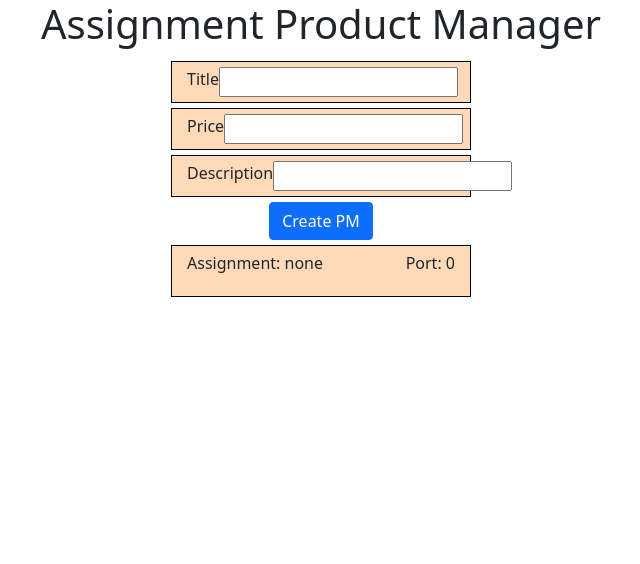
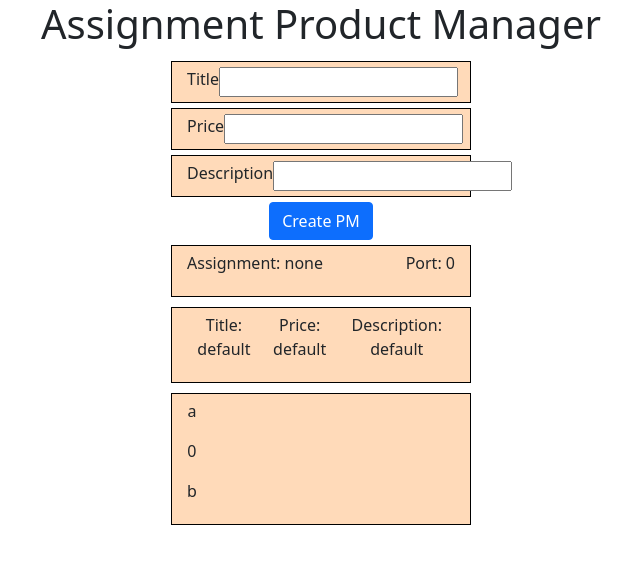
Before and after one commit to niembro64/assignment_product_manager_01, a React (Create React App) app in the folder client/: page / in a window 1280 px wide. Shown: the top 564 px of the page, without its empty margins (319-959 px from the left). Built offline with nearby package versions, Linux system fonts and the light colour scheme; no server answers.

Commit message:
pulling multiple from db to react

```diff
--- a/client/src/App.jsx
+++ b/client/src/App.jsx
@@ -5,11 +5,15 @@ import React, { useEffect, useState, createElement } from "react";
 import { useParams } from "react-router-dom/cjs/react-router-dom.min";
 
 function App() {
-  const [form, setForm] = useState({title: "default", price: "default", description: "default"})
-  const [title, setTitle] = useState("");
-  const [price, setPrice] = useState("");
-  const [description, setDescription] = useState("");
   const [dbtest, setDbtest] = useState({ assignment: "none", port: 0 });
+  const [form, setForm] = useState({
+    title: "default",
+    price: "default",
+    description: "default",
+  });
+  const [fromDb, setFromDb] = useState([
+    { title: "a", price: 0, description: "b" },
+  ]);
 
   useEffect(() => {
     p("useEffect Running");
@@ -27,7 +31,8 @@ function App() {
     axios
       .get("http://localhost:9000/api/pm/")
       .then((res) => {
-        console.log(res);
+        // console.log(res.data);
+        setFromDb(res.data);
       })
       .catch((err) => console.log(err));
   }, []);
@@ -48,6 +53,17 @@ function App() {
     p(event.target.value);
   };
 
+  const onChangeHandler = (event) => {
+    event.preventDefault();
+
+    p(event.target.value);
+    const newState = {
+      ...form,
+      [event.target.name]: event.target.value,
+    };
+    setForm(newState);
+  };
+
   return (
     <div className="App">
       <h1>Assignment Product Manager</h1>
@@ -55,15 +71,15 @@ function App() {
       <form onSubmit={onSubmitHandler}>
         <div className="box">
           <label htmlFor="title">Title</label>
-          <input type="text" name="title" />
+          <input type="text" name="title" onChange={onChangeHandler} />
         </div>
         <div className="box">
-          <label htmlFor="title">Price</label>
-          <input type="text" name="title" />
+          <label htmlFor="price">Price</label>
+          <input type="text" name="price" onChange={onChangeHandler} />
         </div>
         <div className="box">
-          <label htmlFor="title">Description</label>
-          <input type="text" name="title" />
+          <label htmlFor="description">Description</label>
+          <input type="text" name="description" onChange={onChangeHandler} />
         </div>
         <button className="btn btn-primary mx-4" onClick={onClickHandler}>
           Create PM
@@ -73,6 +89,29 @@ function App() {
         <p>Assignment: {dbtest.assignment}</p>
         <p>Port: {dbtest.port}</p>
       </div>
+      <div className="box">
+        <p>Title: {form.title}</p>
+        <p>Price: {form.price}</p>
+        <p>Description: {form.description}</p>
+      </div>
+      <div className="box">
+        {fromDb.map((item, i) => {
+          console.log(`function run ${i}, item: ${item.title}`);
+          return (
+            <div>
+              <p name={item.title} key={i}>
+                {item.title}
+              </p>
+              <p name={item.price} key={i}>
+                {item.price}
+              </p>
+              <p name={item.description} key={i}>
+                {item.description}
+              </p>
+            </div>
+          );
+        })}
+      </div>
     </div>
   );
 }
```
